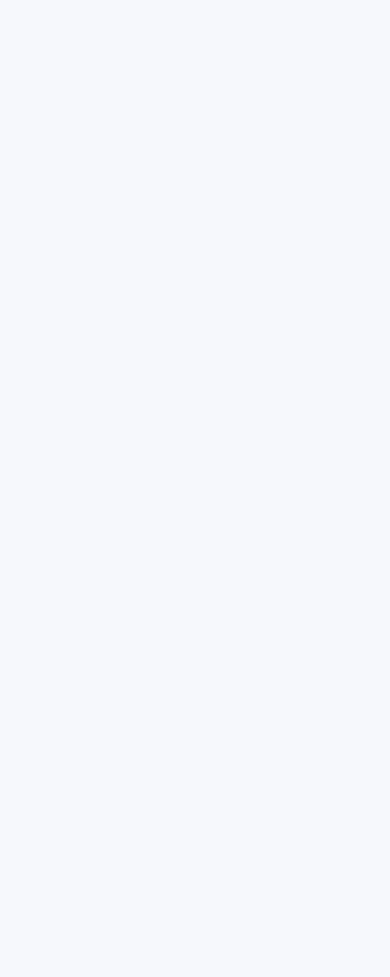
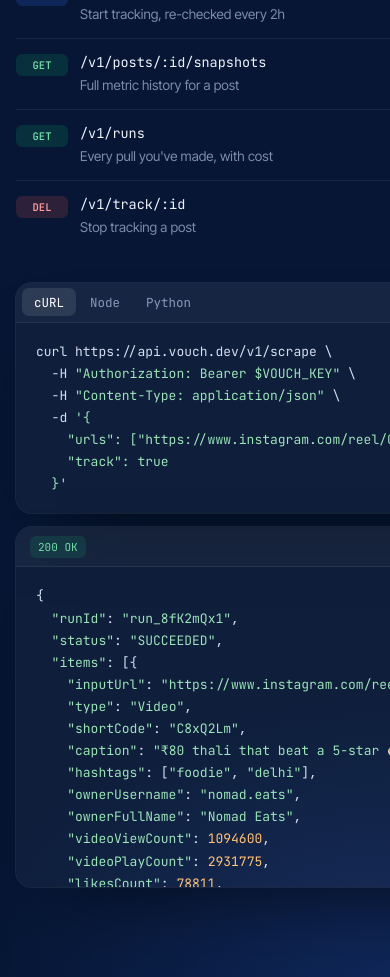
Before and after one commit to ishan-crd/Insyd.Vouch, a Next.js app: page / in a window 390 px wide. Shown: the part 7523-8500 px from the top of the page. Before the commit the page ends 7084 px from the top, so only its background shows below. Built offline with nearby package versions, Linux system fonts and the light colour scheme.

Commit message:
Landing: developer API section with tabbed samples, full response, dark-aware nav

```diff
--- a/src/app/globals.css
+++ b/src/app/globals.css
@@ -398,3 +398,48 @@ code { font-family: var(--mono); }
   .stat { padding-left: 0; border-right: 0; }
 }
 @media (max-width: 600px) { .bento { grid-template-columns: 1fr; } .span-2, .span-3, .span-4 { grid-column: span 1; } .runs-tr { grid-template-columns: 1.4fr 0.7fr 0.7fr; } .runs-tr > :nth-child(n+4) { display: none; } }
+
+/* ---------------------------------------------------------------- api (dark) */
+.api { background: var(--navy); color: #eef2fb; overflow: hidden; }
+.api .eyebrow { color: #8fb3ff; }
+.api .lede { color: #9aa8c7; }
+.api .serif { color: #8fb3ff; }
+.api-glow {
+  position: absolute; inset: 0; pointer-events: none;
+  background:
+    radial-gradient(700px 400px at 15% 0%, rgba(59, 115, 255, 0.28), transparent 70%),
+    radial-gradient(600px 400px at 100% 100%, rgba(59, 115, 255, 0.18), transparent 70%);
+}
+.api .grid-bg { opacity: 0.6; }
+.api-grid { position: relative; display: grid; grid-template-columns: 5fr 7fr; gap: clamp(32px, 5vw, 72px); align-items: start; }
+.api-copy { display: flex; flex-direction: column; gap: 20px; }
+.endpoints { list-style: none; padding: 0; margin: 14px 0 0; display: flex; flex-direction: column; }
+.endpoints li {
+  display: grid; grid-template-columns: 52px auto; column-gap: 12px; row-gap: 2px; padding: 13px 0;
+  border-top: 1px solid rgba(255, 255, 255, 0.08);
+}
+.endpoints code { font-size: 13.5px; color: #eef2fb; }
+.endpoints small { grid-column: 2; color: #7d8cae; font-size: 13.5px; }
+.method { grid-row: span 2; align-self: start; font-family: var(--mono); font-size: 10.5px; font-weight: 600; text-align: center; padding: 3px 0; border-radius: 6px; margin-top: 2px; }
+.m-post { background: rgba(59, 115, 255, 0.18); color: #8fb3ff; }
+.m-get { background: rgba(18, 183, 106, 0.16); color: #6fdcaa; }
+.m-del { background: rgba(245, 90, 90, 0.16); color: #ff9a9a; }
+.api-code { display: flex; flex-direction: column; gap: 14px; }
+.api .terminal { background: rgba(255, 255, 255, 0.035); box-shadow: 0 0 0 1px rgba(255, 255, 255, 0.08), 0 40px 80px -40px rgba(0, 0, 0, 0.6); }
+.api-tabs { gap: 2px; padding: 0 6px; }
+.api-tabs button { position: relative; height: 28px; padding: 0 12px; font-size: 12.5px; color: #8b99b8; border-radius: 7px; z-index: 0; }
+.api-tabs button.on { color: #fff; }
+.tab-pill { position: absolute; inset: 0; border-radius: 7px; background: rgba(255, 255, 255, 0.1); z-index: -1; }
+.api-copy-btn { margin-left: auto; color: #8b99b8 !important; }
+.api-pre { margin: 0; padding: 18px 20px; font-size: 13px; line-height: 1.7; color: #d6def0; overflow-x: auto; white-space: pre; }
+.api-pre-scroll { max-height: 320px; overflow-y: auto; }
+.api-pre-scroll::-webkit-scrollbar { width: 8px; height: 8px; }
+.api-pre-scroll::-webkit-scrollbar-thumb { background: rgba(255, 255, 255, 0.12); border-radius: 8px; }
+.resp-status { font-family: var(--mono); font-size: 11px; color: #6fdcaa; background: rgba(18, 183, 106, 0.14); padding: 2px 8px; border-radius: 6px; }
+.api-response .url { margin: 0 0 0 auto; }
+@media (max-width: 960px) { .api-grid { grid-template-columns: 1fr; } }
+.nav.is-dark.is-scrolled { background: rgba(6, 22, 52, 0.72); box-shadow: 0 1px 0 rgba(255, 255, 255, 0.08); color: #eef2fb; }
+.nav.is-dark .nav-links { background: rgba(255, 255, 255, 0.06); box-shadow: inset 0 0 0 1px rgba(255, 255, 255, 0.1); }
+.nav.is-dark .nav-links a, .nav.is-dark .nav-login { color: #b4c0da; }
+.nav.is-dark .nav-links a:hover { color: #fff; background: rgba(255, 255, 255, 0.08); }
+.nav.is-dark .serif { color: #8b99b8 !important; }
--- a/src/app/page.tsx
+++ b/src/app/page.tsx
@@ -1,3 +1,4 @@
+import { ApiSection } from "@/components/landing/api-section";
 import { Features } from "@/components/landing/features";
 import { FieldsMarquee } from "@/components/landing/fields-marquee";
 import { Hero } from "@/components/landing/hero";
@@ -16,6 +17,7 @@ export default function Home() {
         <How />
         <Tracking />
         <Features />
+        <ApiSection />
       </main>
     </>
   );
--- /dev/null
+++ b/src/components/landing/api-section.tsx
@@ -0,0 +1,162 @@
+"use client";
+
+import { AnimatePresence, motion } from "motion/react";
+import { Check, Copy } from "lucide-react";
+import { useState } from "react";
+import { Reveal } from "@/components/reveal";
+
+const ENDPOINTS = [
+  { m: "POST", p: "/v1/scrape", d: "Fetch one or many posts right now" },
+  { m: "POST", p: "/v1/track", d: "Start tracking, re-checked every 2h" },
+  { m: "GET", p: "/v1/posts/:id/snapshots", d: "Full metric history for a post" },
+  { m: "GET", p: "/v1/runs", d: "Every pull you've made, with cost" },
+  { m: "DEL", p: "/v1/track/:id", d: "Stop tracking a post" },
+];
+
+const SAMPLES: Record<string, string> = {
+  cURL: `curl https://api.vouch.dev/v1/scrape \\
+  -H "Authorization: Bearer $VOUCH_KEY" \\
+  -H "Content-Type: application/json" \\
+  -d '{
+    "urls": ["https://www.instagram.com/reel/C8xQ2Lm/"],
+    "track": true
+  }'`,
+  Node: `import Vouch from "@vouch/sdk";
+
+const vouch = new Vouch(process.env.VOUCH_KEY);
+
+const { items } = await vouch.scrape({
+  urls: ["https://www.instagram.com/reel/C8xQ2Lm/"],
+  track: true, // re-check every 2 hours
+});
+
+console.log(items[0].videoViewCount);`,
+  Python: `from vouch import Vouch
+
+vouch = Vouch(api_key=os.environ["VOUCH_KEY"])
+
+res = vouch.scrape(
+    urls=["https://www.instagram.com/reel/C8xQ2Lm/"],
+    track=True,  # re-check every 2 hours
+)
+
+print(res.items[0].video_view_count)`,
+};
+
+function Highlight({ code }: { code: string }) {
+  // Tiny tokenizer: strings, numbers, comments and a handful of keywords.
+  const parts = code.split(/("(?:[^"\\]|\\.)*"|'[^']*'|(?<![:\w])\/\/.*|(?<![\w"$])#.*|\b\d+\b|\b(?:import|from|const|await|true|True|print|new)\b)/g);
+  return (
+    <>
+      {parts.map((t, i) => {
+        if (!t) return null;
+        if (/^["']/.test(t)) return <span key={i} className="tok-s">{t}</span>;
+        if (/^(\/\/|#)/.test(t)) return <span key={i} className="tok-c">{t}</span>;
+        if (/^\d+$/.test(t)) return <span key={i} className="tok-n">{t}</span>;
+        if (/^(import|from|const|await|true|True|print|new)$/.test(t)) return <span key={i} className="tok-k">{t}</span>;
+        return <span key={i}>{t}</span>;
+      })}
+    </>
+  );
+}
+
+const RESPONSE = `{
+  "runId": "run_8fK2mQx1",
+  "status": "SUCCEEDED",
+  "items": [{
+    "inputUrl": "https://www.instagram.com/reel/C8xQ2Lm/",
+    "type": "Video",
+    "shortCode": "C8xQ2Lm",
+    "caption": "₹80 thali that beat a 5-star 🍛",
+    "hashtags": ["foodie", "delhi"],
+    "ownerUsername": "nomad.eats",
+    "ownerFullName": "Nomad Eats",
+    "videoViewCount": 1094600,
+    "videoPlayCount": 2931775,
+    "likesCount": 78811,
+    "commentsCount": 1970,
+    "videoDuration": 31.4,
+    "timestamp": "2026-09-25T14:02:11.000Z",
+    "musicInfo": { "artist_name": "Prateek Kuhad" },
+    "productType": "clips"
+  }],
+  "tracking": { "interval": "2h", "nextCheckAt": "2026-09-27T04:00:00Z" }
+}`;
+
+export function ApiSection() {
+  const [tab, setTab] = useState<keyof typeof SAMPLES>("cURL");
+  const [copied, setCopied] = useState(false);
+
+  return (
+    <section id="api" className="section api" data-nav-dark>
+      <div className="api-glow" />
+      <div className="wrap api-grid">
+        <Reveal className="api-copy">
+          <span className="eyebrow">Developer API</span>
+          <h2 className="h2">
+            An API you can read <span className="serif">in one sitting.</span>
+          </h2>
+          <p className="lede">
+            REST, JSON, bearer tokens. The response carries every field Instagram exposes for a post, in the exact same shape
+            whether you fetch once or track forever.
+          </p>
+          <ul className="endpoints">
+            {ENDPOINTS.map((e) => (
+              <li key={e.p}>
+                <span className={`method m-${e.m.toLowerCase()}`}>{e.m}</span>
+                <code>{e.p}</code>
+                <small>{e.d}</small>
+              </li>
+            ))}
+          </ul>
+        </Reveal>
+
+        <Reveal className="api-code" delay={0.1}>
+          <div className="terminal">
+            <div className="window-bar api-tabs">
+              {Object.keys(SAMPLES).map((k) => (
+                <button key={k} className={tab === k ? "on" : ""} onClick={() => setTab(k)}>
+                  {k}
+                  {tab === k && <motion.span layoutId="tab-pill" className="tab-pill" transition={{ type: "spring", bounce: 0.2, duration: 0.5 }} />}
+                </button>
+              ))}
+              <button
+                className="api-copy-btn"
+                aria-label="Copy code"
+                onClick={() => {
+                  navigator.clipboard.writeText(SAMPLES[tab]);
+                  setCopied(true);
+                  setTimeout(() => setCopied(false), 1500);
+                }}
+              >
+                {copied ? <Check size={14} /> : <Copy size={14} />}
+              </button>
+            </div>
+            <AnimatePresence mode="wait">
+              <motion.pre
+                key={tab}
+                className="api-pre"
+                initial={{ opacity: 0, y: 6 }}
+                animate={{ opacity: 1, y: 0 }}
+                exit={{ opacity: 0, y: -6 }}
+                transition={{ duration: 0.2 }}
+              >
+                <Highlight code={SAMPLES[tab]} />
+              </motion.pre>
+            </AnimatePresence>
+          </div>
+
+          <div className="terminal api-response">
+            <div className="window-bar">
+              <span className="resp-status">200 OK</span>
+              <span className="url">application/json · 1.2 s</span>
+            </div>
+            <pre className="api-pre api-pre-scroll" data-lenis-prevent>
+              <Highlight code={RESPONSE} />
+            </pre>
+          </div>
+        </Reveal>
+      </div>
+    </section>
+  );
+}
--- a/src/components/landing/nav.tsx
+++ b/src/components/landing/nav.tsx
@@ -15,15 +15,24 @@ const LINKS = [
 
 export function Nav() {
   const [scrolled, setScrolled] = useState(false);
+  const [dark, setDark] = useState(false);
   useEffect(() => {
-    const onScroll = () => setScrolled(window.scrollY > 16);
+    const onScroll = () => {
+      setScrolled(window.scrollY > 16);
+      // Flip to dark glass while a navy section sits under the bar.
+      const under = document.querySelectorAll<HTMLElement>("[data-nav-dark]");
+      setDark([...under].some((el) => {
+        const r = el.getBoundingClientRect();
+        return r.top <= 32 && r.bottom >= 32;
+      }));
+    };
     onScroll();
     window.addEventListener("scroll", onScroll, { passive: true });
     return () => window.removeEventListener("scroll", onScroll);
   }, []);
 
   return (
-    <header className={`nav ${scrolled ? "is-scrolled" : ""}`}>
+    <header className={`nav ${scrolled ? "is-scrolled" : ""} ${dark ? "is-dark" : ""}`}>
       <div className="wrap nav-inner">
         <Link href="/" aria-label="Vouch home" className="nav-brand">
           <Logo />
```
